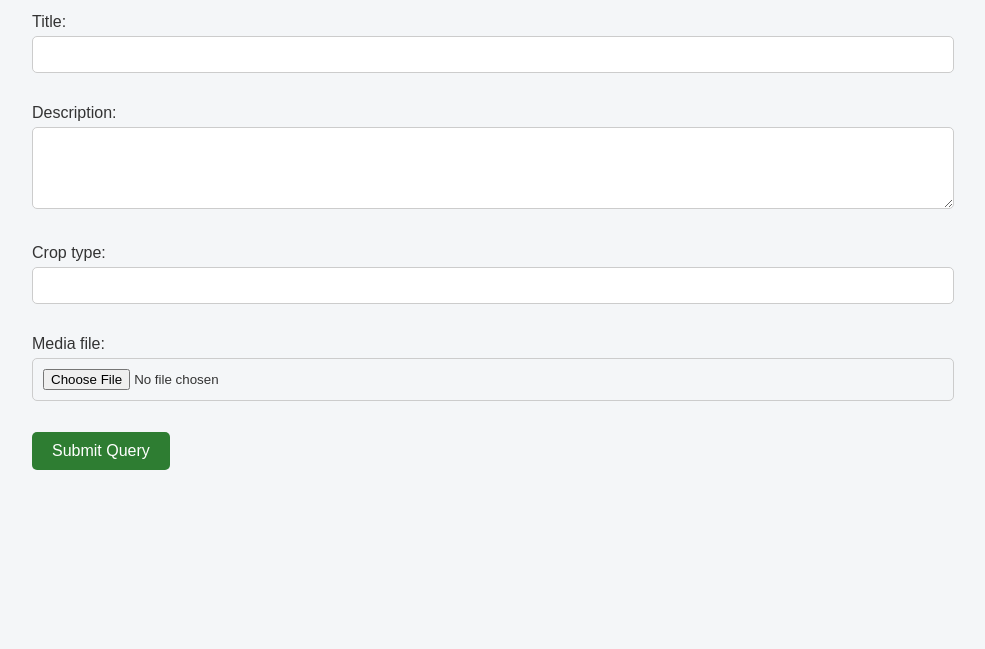
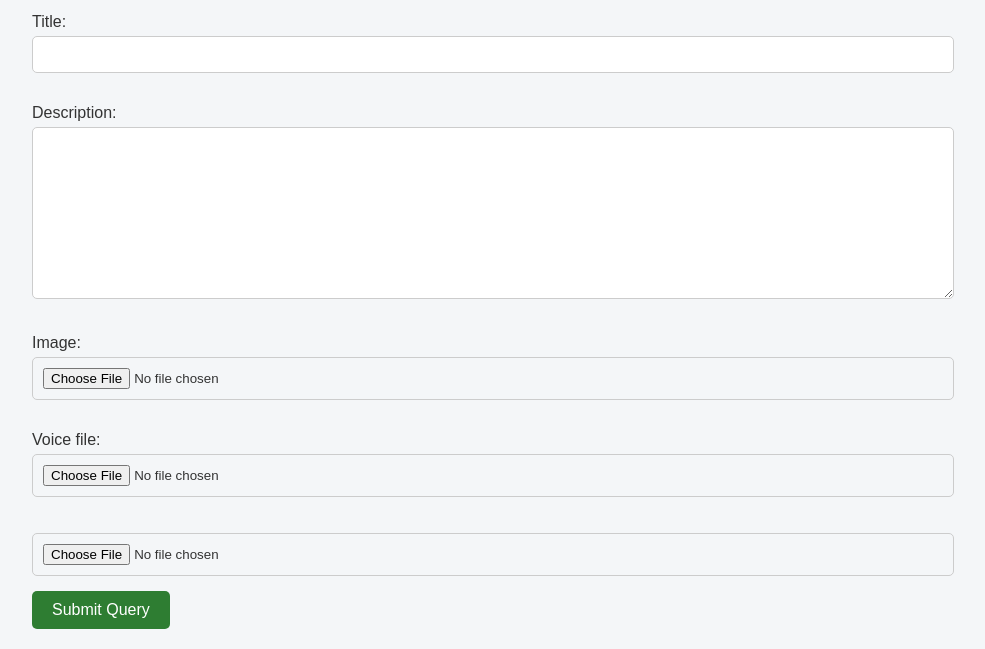
Before and after one commit to shivikarani/KRISHISETU, a Django app: page /submit-query/ in a window 1280 px wide. Shown: the part 160-809 px from the top of the page, without its empty margins (158-1143 px from the left). Before the commit the page ends 630 px from the top, so only its background shows below. Run offline with Django 5.2, Linux system fonts and the light colour scheme; the visitor is signed in with stand-in values (Sample User, id 1).

Commit message:
23 sixth

```diff
--- a/core/forms.py
+++ b/core/forms.py
@@ -25,7 +25,4 @@ from .models import Query
 class QueryForm(forms.ModelForm):
     class Meta:
         model = Query
-        fields = ['title', 'description', 'crop_type', 'media_file']
-        widgets = {
-            'description': forms.Textarea(attrs={'rows':4}),
-        }
+        fields = ['title', 'description', 'image', 'voice_file']
--- a/core/models.py
+++ b/core/models.py
@@ -17,6 +17,8 @@ class Query(models.Model):
     media_file = models.FileField(upload_to='query_media/', blank=True, null=True)
     status = models.CharField(max_length=20, choices=QUERY_STATUS, default='submitted')
     created_at = models.DateTimeField(auto_now_add=True)
+    image = models.ImageField(upload_to='query_images/', null=True, blank=True)
+    voice_file = models.FileField(upload_to='query_voice/', null=True, blank=True)
 
     def __str__(self):
         return f"{self.title} - {self.farmer.username}"
--- a/core/templates/core/submit_query.html
+++ b/core/templates/core/submit_query.html
@@ -5,6 +5,7 @@
 <form method="POST" enctype="multipart/form-data">
     {% csrf_token %}
     {{ form.as_p }}
+    <input type="file" name="voice_file" accept="audio/*">
     <button type="submit">Submit Query</button>
 </form>
 
--- a/core/templates/core/view_queries.html
+++ b/core/templates/core/view_queries.html
@@ -17,6 +17,11 @@
         {% endif %}
       </div>
     {% endfor %}
+    {% if query.voice_file %}
+    <audio controls>
+        <source src="{{ query.voice_file.url }}">
+    </audio>
+{% endif %}
   </div>
 {% else %}
   <p>You have not submitted any queries yet.</p>
```
Also changed, not shown: core/migrations/0002_query_voice_file.py (added), core/migrations/0003_query_image.py (added).
